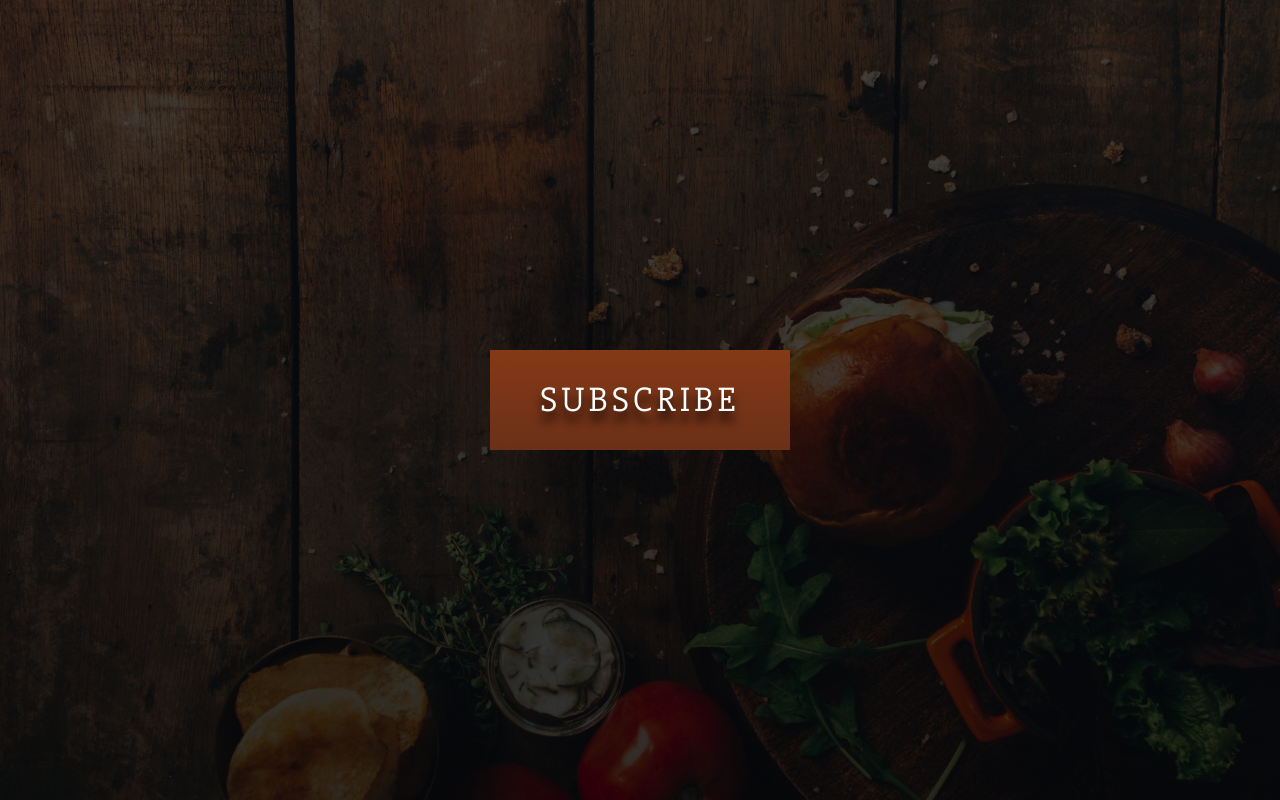
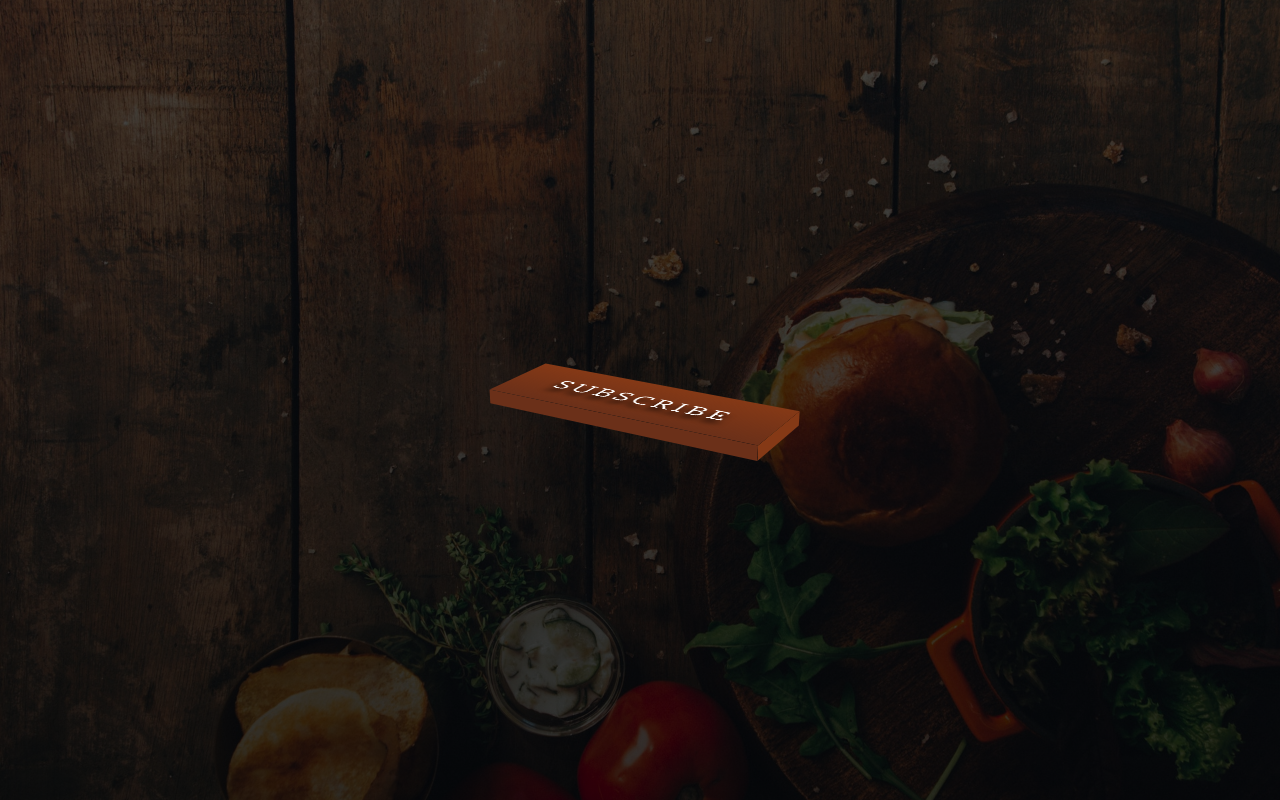
Before and after one commit to tod619/3D_BTN, a plain HTML site: page index.html in a window 1280 px wide. Drawn offline with Linux system fonts and the light colour scheme.

Commit message:
Make btn look like 3d object + add hover effect to btn in style.css file

```diff
--- a/style.css
+++ b/style.css
@@ -15,6 +15,7 @@
     display: flex;
     align-items: center;
     justify-content: center;
+    perspective: 1000px;
 }
 
 .btn {
@@ -30,4 +31,38 @@
     color: #fff;
     text-shadow: 0 10px 10px #000;
     cursor: pointer;
+    transform: rotateX(70deg) rotateZ(30deg);
+    transform-style: preserve-3d;
+    transition: transform 0.5s;
+
 }
+
+.btn::before {
+    content: "";
+    position: absolute;
+    width: 100%;
+    height: 15px;
+    background-color: #6b3019;
+    bottom: 0;
+    right: 0;
+    transform: rotateX(90deg);
+    transform-origin: bottom;
+
+}
+
+.btn::after {
+    content: "";
+    position: absolute;
+    width: 15px;
+    height: 100%;
+    background-color: #853916;
+    top: 0;
+    right: 0;
+    transform: rotateY(-90deg);
+    transform-origin: right;
+
+}
+
+.btn:hover {
+    transform: rotateX(30deg) rotateZ(0);
+}
```
